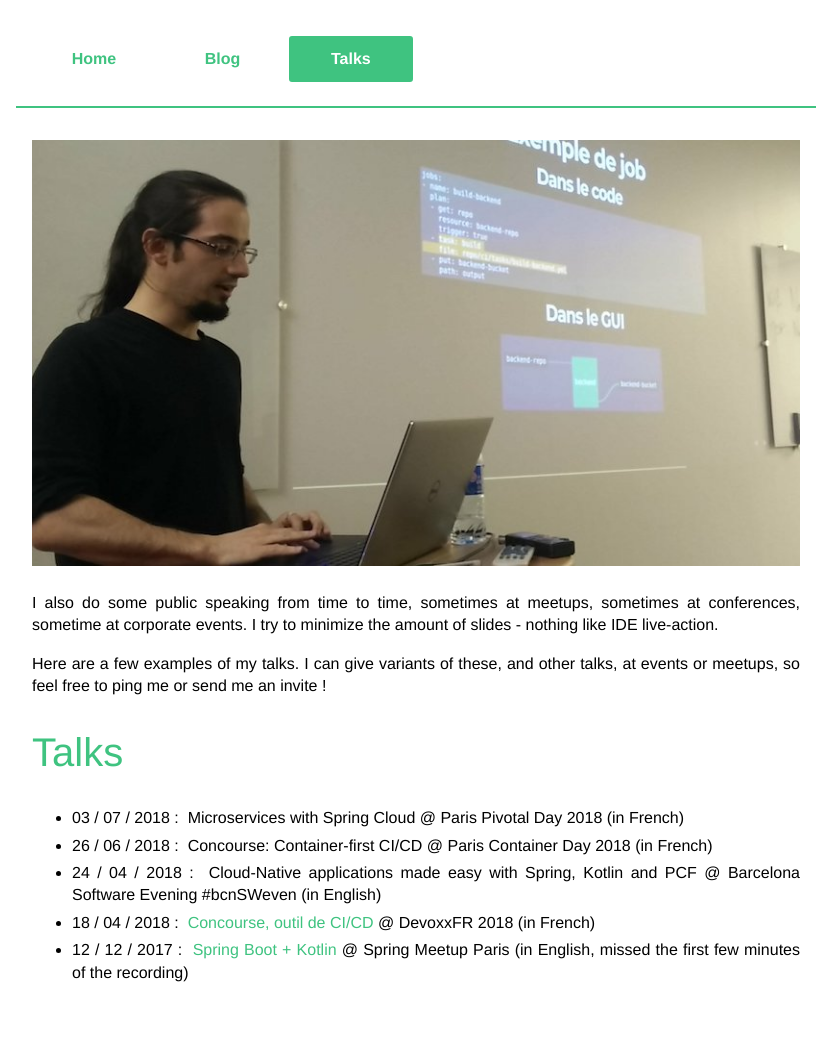
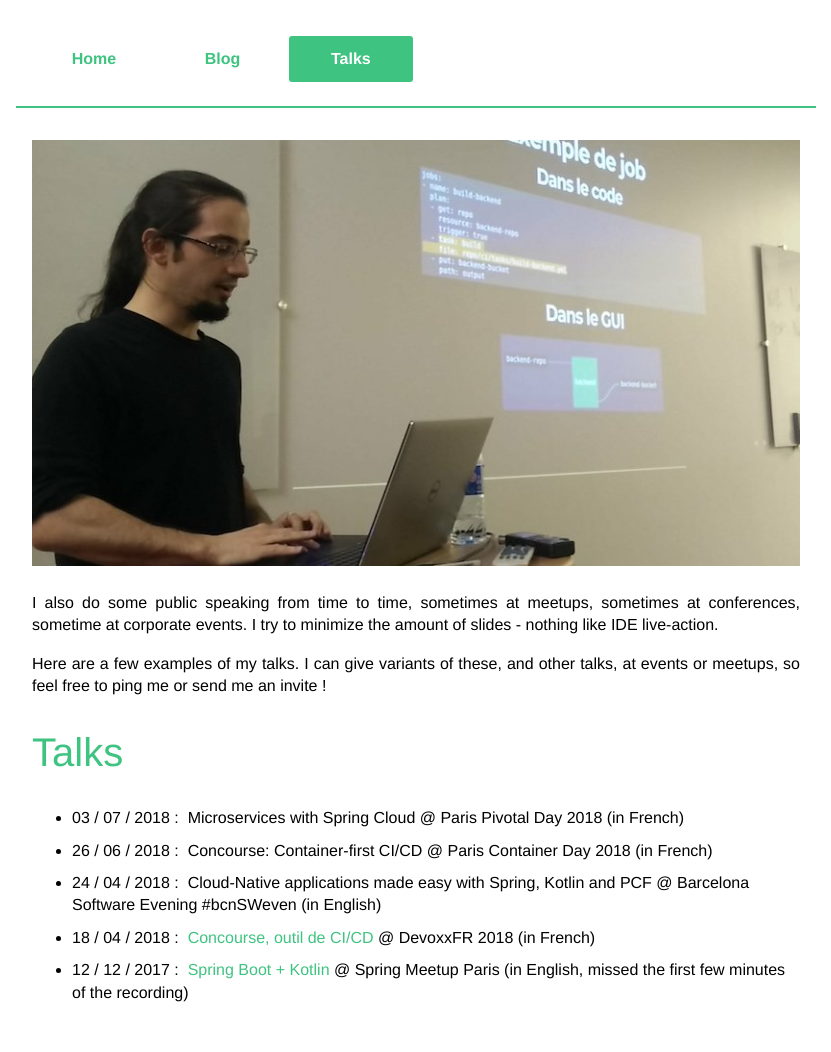
Before and after one commit to Kehrlann/kehrlann.github.io, a Jekyll site: the page built from talks.md, in a window 1280 px wide. Shown: the whole page, without its empty margins (224-1055 px from the left). Built offline with Jekyll 4.4.1, drawn with Linux system fonts in a browser that asks for light colours.

Commit message:
Re-style the talks list

```diff
--- a/_sass/_layout.scss
+++ b/_sass/_layout.scss
@@ -30,3 +30,7 @@ figure.highlight
 li {
   margin-bottom: 5px;
 }
+
+ul.roomy-list > li {
+  margin-bottom: 10px;
+}
--- a/_sass/_typography.scss
+++ b/_sass/_typography.scss
@@ -37,3 +37,7 @@ h3 {
 .text-justify {
   text-align: justify;
 }
+
+.no-justify {
+  text-align: left;
+}
--- a/talks.md
+++ b/talks.md
@@ -21,7 +21,7 @@ at events or meetups, so feel free to ping me or send me an invite !
 
 <h1>Talks</h1>
 
-<ul>
+<ul class="no-justify roomy-list">
     <li>
         <span>03 / 07 / 2018 :&nbsp;</span>
         <span>Microservices with Spring Cloud @ Paris Pivotal Day 2018 (in French)</span>
```
